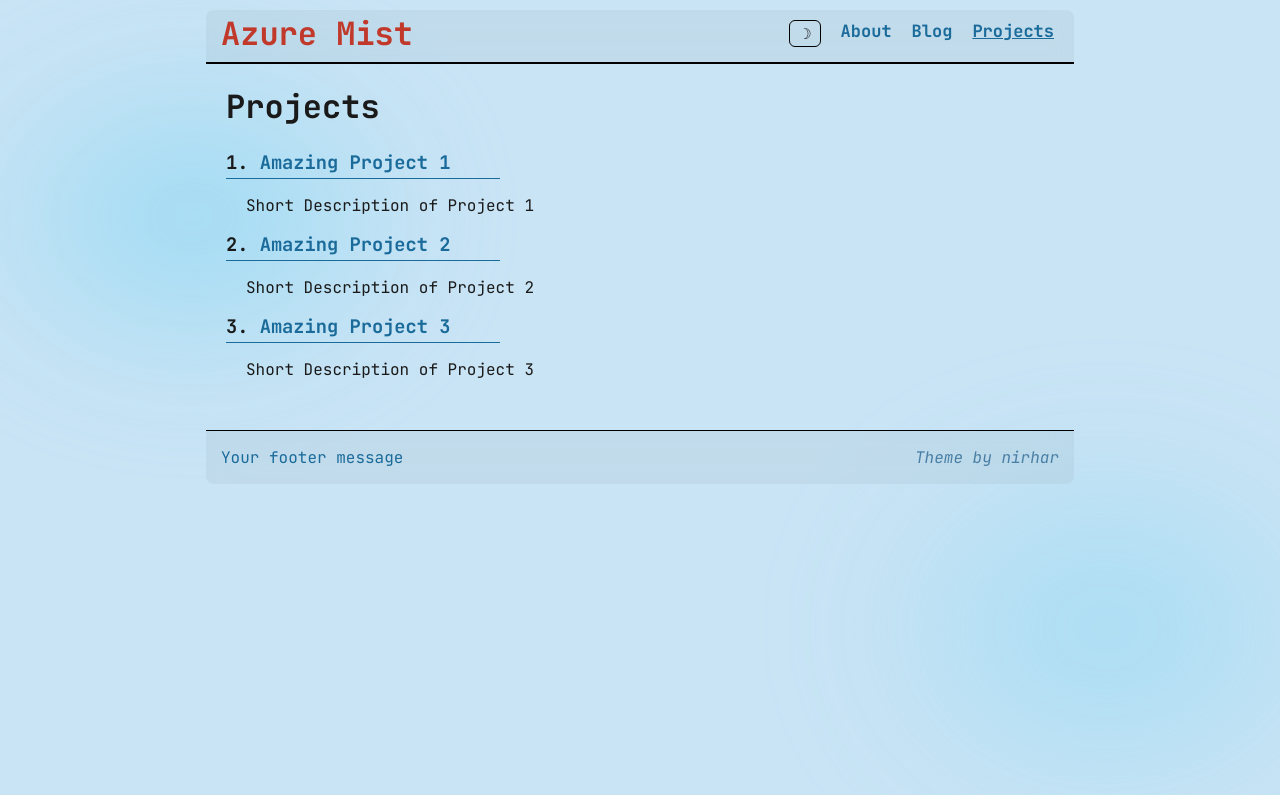
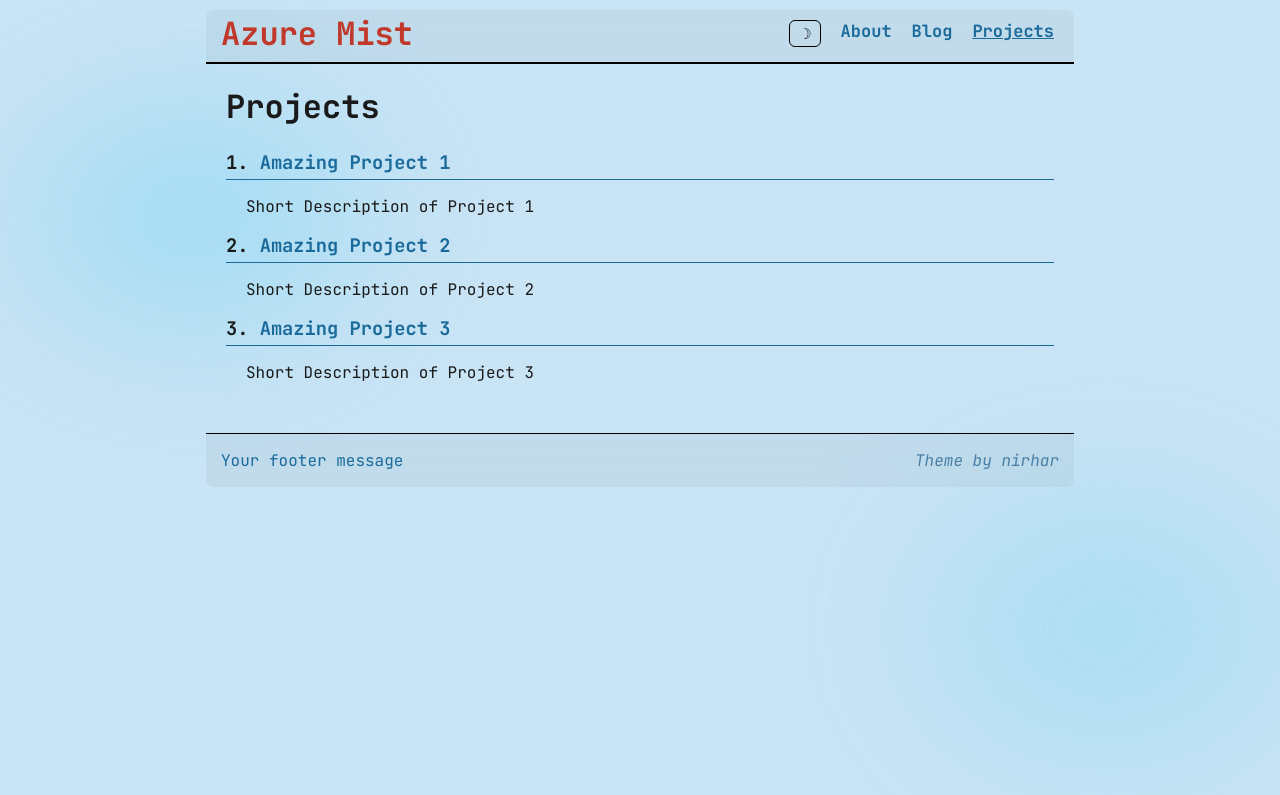
Before and after one commit to Nirhar/azure-mist, a Jekyll site: the page built from projects.md, in a window 1280 px wide. Shown: the top 795 px of the page. Built offline with Jekyll 4.4.1, drawn with Linux system fonts in a browser that asks for light colours.

Commit message:
Add Accessibility and SEO tags

```diff
--- a/_config.yml
+++ b/_config.yml
@@ -1,6 +1,8 @@
 # Content customization
 # ---------------------------------------------------------------
 title: Azure Mist
+description: A clean, minimal Jekyll theme with a misty azure aesthetic.
+lang: en
 footer_message: Your footer message
 # Optional Footer URL. Omit to not show a link
 #footer_url: none
--- a/_layouts/default.html
+++ b/_layouts/default.html
@@ -1,13 +1,25 @@
 <!DOCTYPE html>
-<html>
+<html lang="{{ site.lang | default: 'en' }}">
   <head>
     <meta charset="utf8">
     <meta name="viewport" content="width=device-width, initial-scale=1.0">
+
+    <!-- SEO -->
+    <title>{% if page.title %}{{ page.title }} | {{ site.title }}{% else %}{{ site.title }}{% endif %}</title>
+    {% if page.description %}<meta name="description" content="{{ page.description }}">
+    {% elsif site.description %}<meta name="description" content="{{ site.description }}">{% endif %}
+
+    <!-- Open Graph (social sharing) -->
+    <meta property="og:title" content="{% if page.title %}{{ page.title }}{% else %}{{ site.title }}{% endif %}">
+    <meta property="og:site_name" content="{{ site.title }}">
+    <meta property="og:type" content="{% if page.date %}article{% else %}website{% endif %}">
+    {% if page.description %}<meta property="og:description" content="{{ page.description }}">
+    {% elsif site.description %}<meta property="og:description" content="{{ site.description }}">{% endif %}
+
     <link rel="preconnect" href="https://fonts.googleapis.com">
     <link rel="preconnect" href="https://fonts.gstatic.com" crossorigin>
     <link href="https://fonts.googleapis.com/css2?family=JetBrains+Mono:ital,wght@0,400;0,700;1,400&display=swap" rel="stylesheet">
     <link rel="stylesheet" href="{{ "/assets/css/styles.css" | relative_url }}">
-    <title>{{ page.title }}</title>
     <script>
       // Apply saved theme before paint to avoid flash
       if (localStorage.getItem('theme') === 'dark') {
--- a/_sass/main.scss
+++ b/_sass/main.scss
@@ -158,20 +158,13 @@
   text-decoration: underline;
 }
 .post-list-container h3{
-  display: table; /* Shrink to fit content while remaining block-level */
-  position: relative; /* Establishes a positioning context for the pseudo-element */
-  padding-bottom: 4px; /* Adds some space for the underline */
+  position: relative;
   margin-top: 10px;
   margin-bottom: 0px;
 }
-.post-list-container.with-underline h3::after{
-  content: '';
-  position: absolute;
-  bottom: 0;
-  left: 0;
-  width: calc(100% + 50px); /* Set width to content width + 25px */
-  height: 1px;
-  background-color: var(--color-primary);
+.post-list-container.with-underline h3{
+  padding-bottom: 4px;
+  border-bottom: 1px solid var(--color-primary);
 }
 .post-list-container h3 a{
   color: var(--color-primary);
@@ -188,6 +181,7 @@
   padding-left: 20px;
   padding-right: 20px;
   text-align: justify;
+  word-break: break-word;
 }
 .theme-toggle {
   background: none;
@@ -245,6 +239,11 @@
     font-size: 14px;
   }
 
+  .post-list-container p {
+    padding-left: 8px;
+    padding-right: 8px;
+  }
+
   .footer {
     flex-direction: column;
     align-items: flex-start;
```
